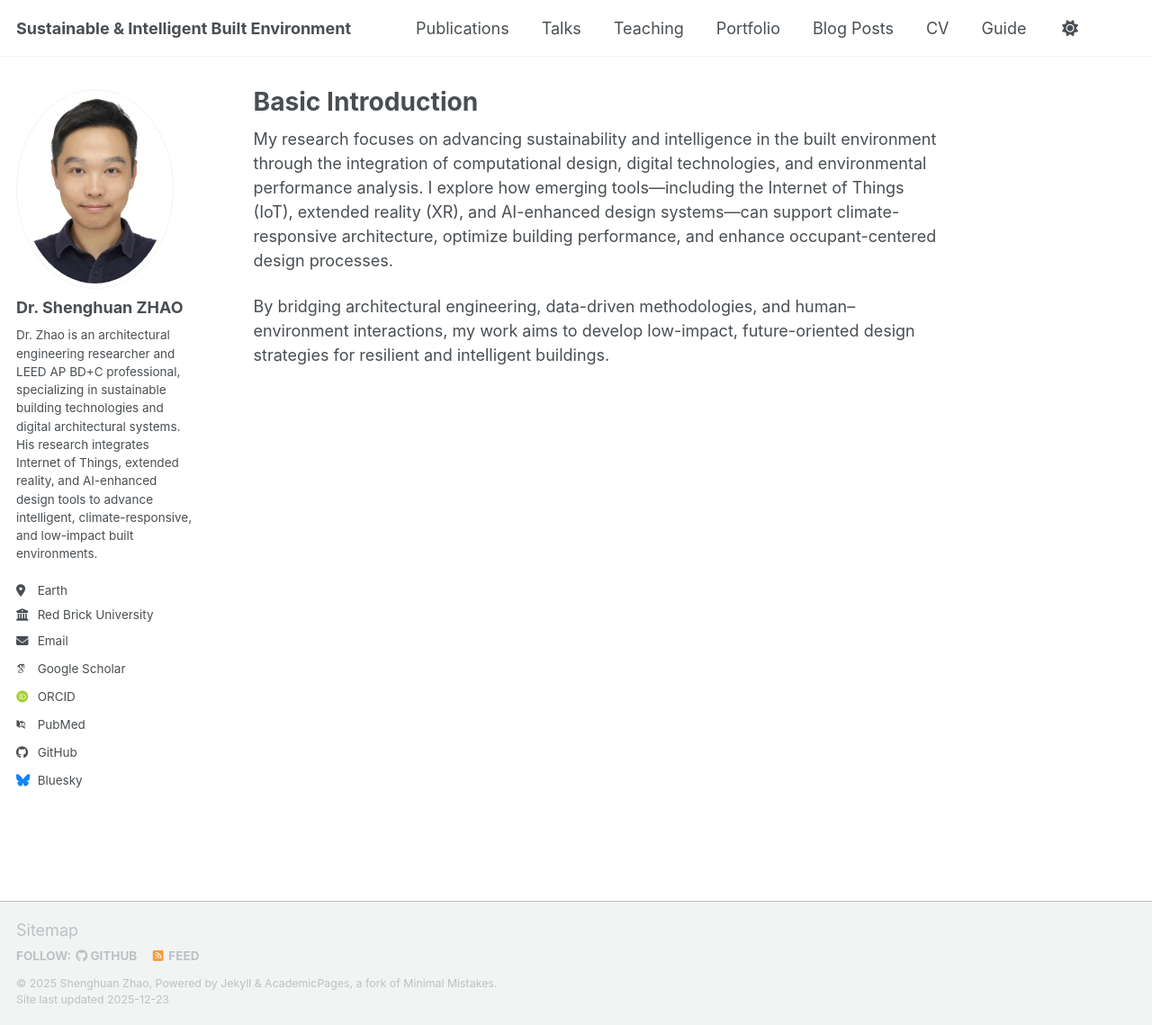
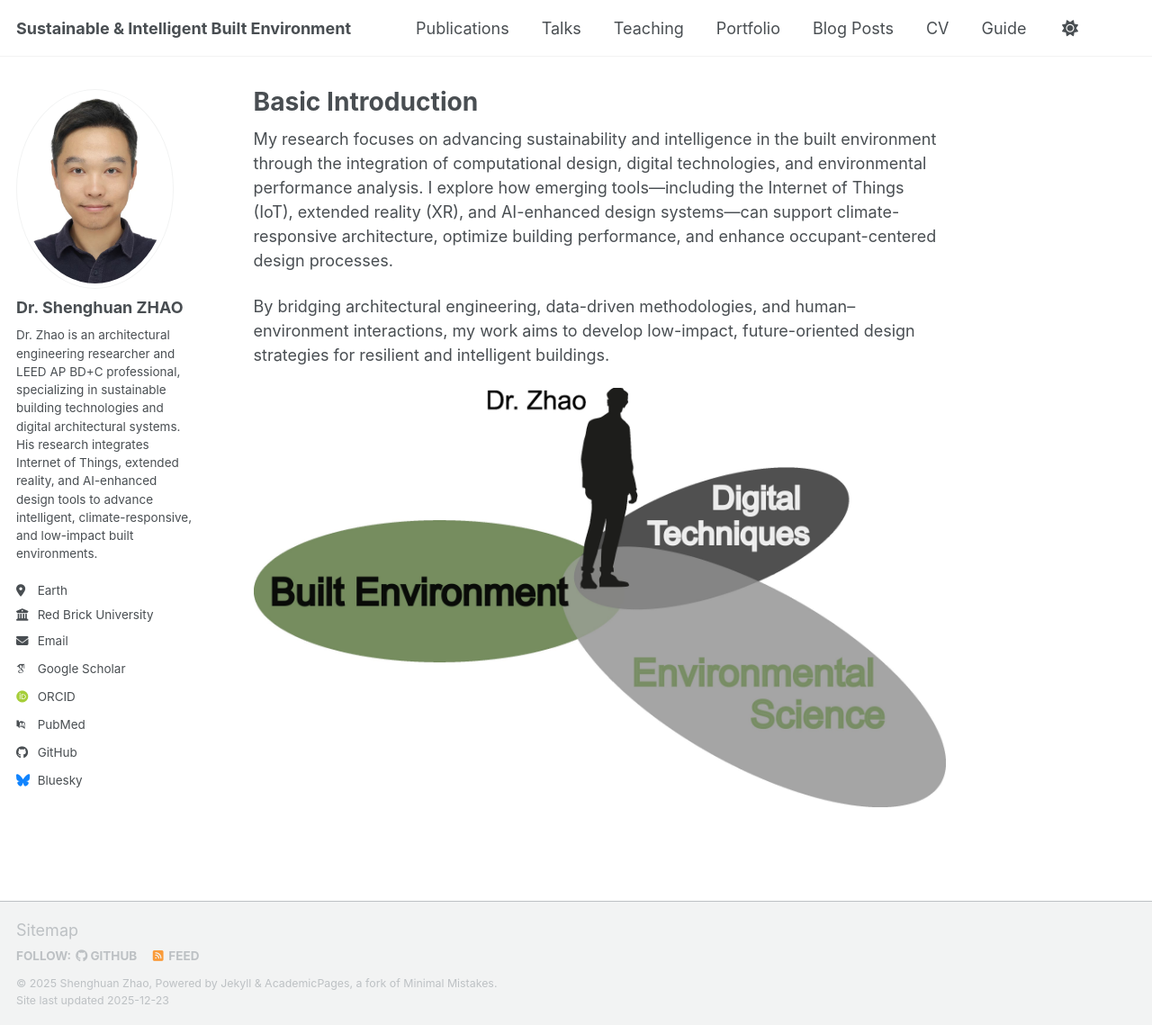
Before and after one commit to ShenghuanZhao/shenghuanzhao.github.io, a Jekyll site: the page built from _pages/about.md, in a window 1280 px wide and 1139 px high. Shown: the whole window at 90% size. Built offline with Jekyll 4.4.1, drawn with Linux system fonts in a browser that asks for light colours; some web fonts are replaced; a script bundle is joined from its source files by our own code; library files that are not in the unit come from our copies.

Commit message:
Update about.md

```diff
--- a/_pages/about.md
+++ b/_pages/about.md
@@ -10,3 +10,7 @@ redirect_from:
 My research focuses on advancing sustainability and intelligence in the built environment through the integration of computational design, digital technologies, and environmental performance analysis. I explore how emerging tools—including the Internet of Things (IoT), extended reality (XR), and AI-enhanced design systems—can support climate-responsive architecture, optimize building performance, and enhance occupant-centered design processes.
 
 By bridging architectural engineering, data-driven methodologies, and human–environment interactions, my work aims to develop low-impact, future-oriented design strategies for resilient and intelligent buildings.
+
+
+
+![Research illustration](/images/researchstatement-test.jpg)
```
